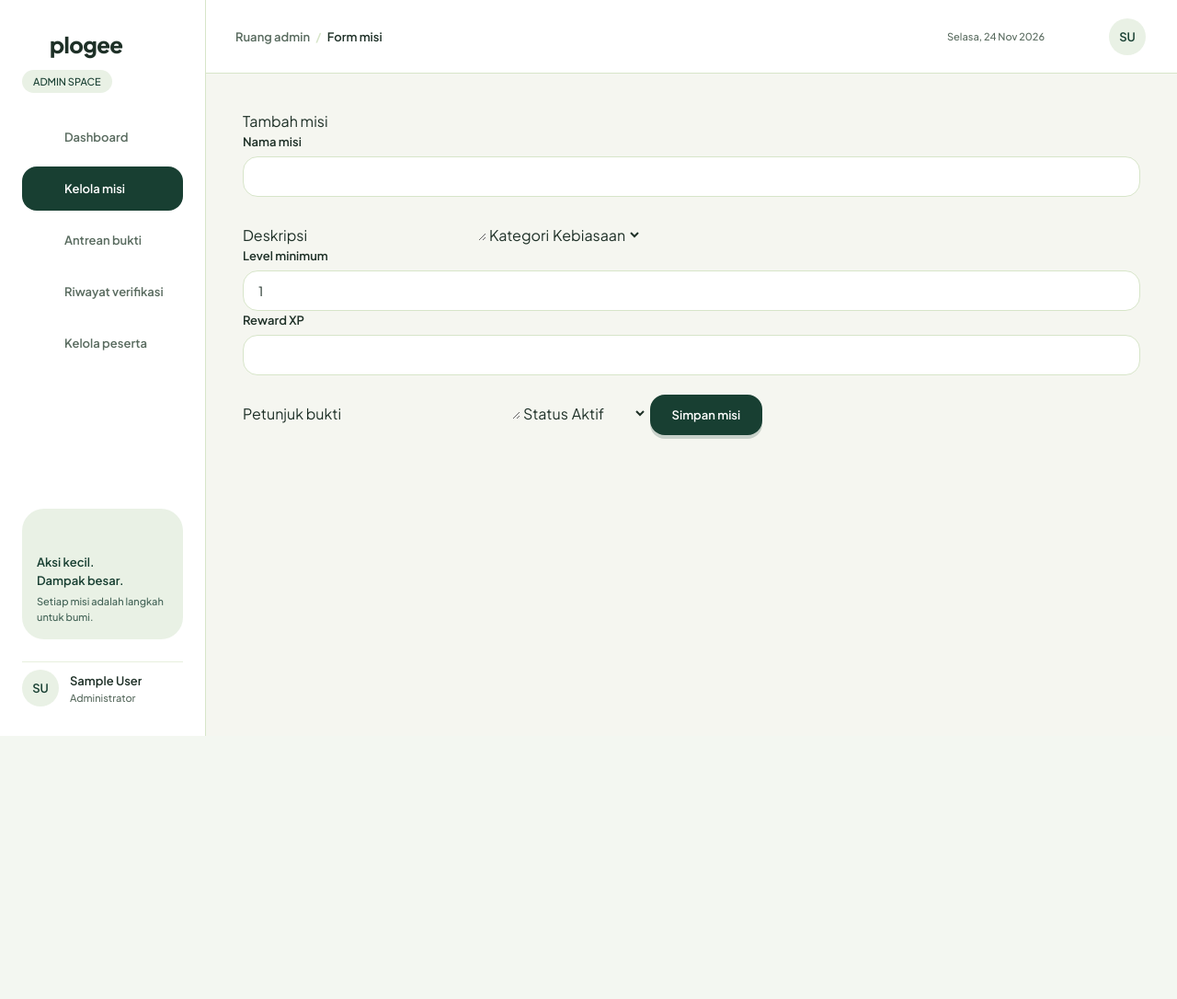
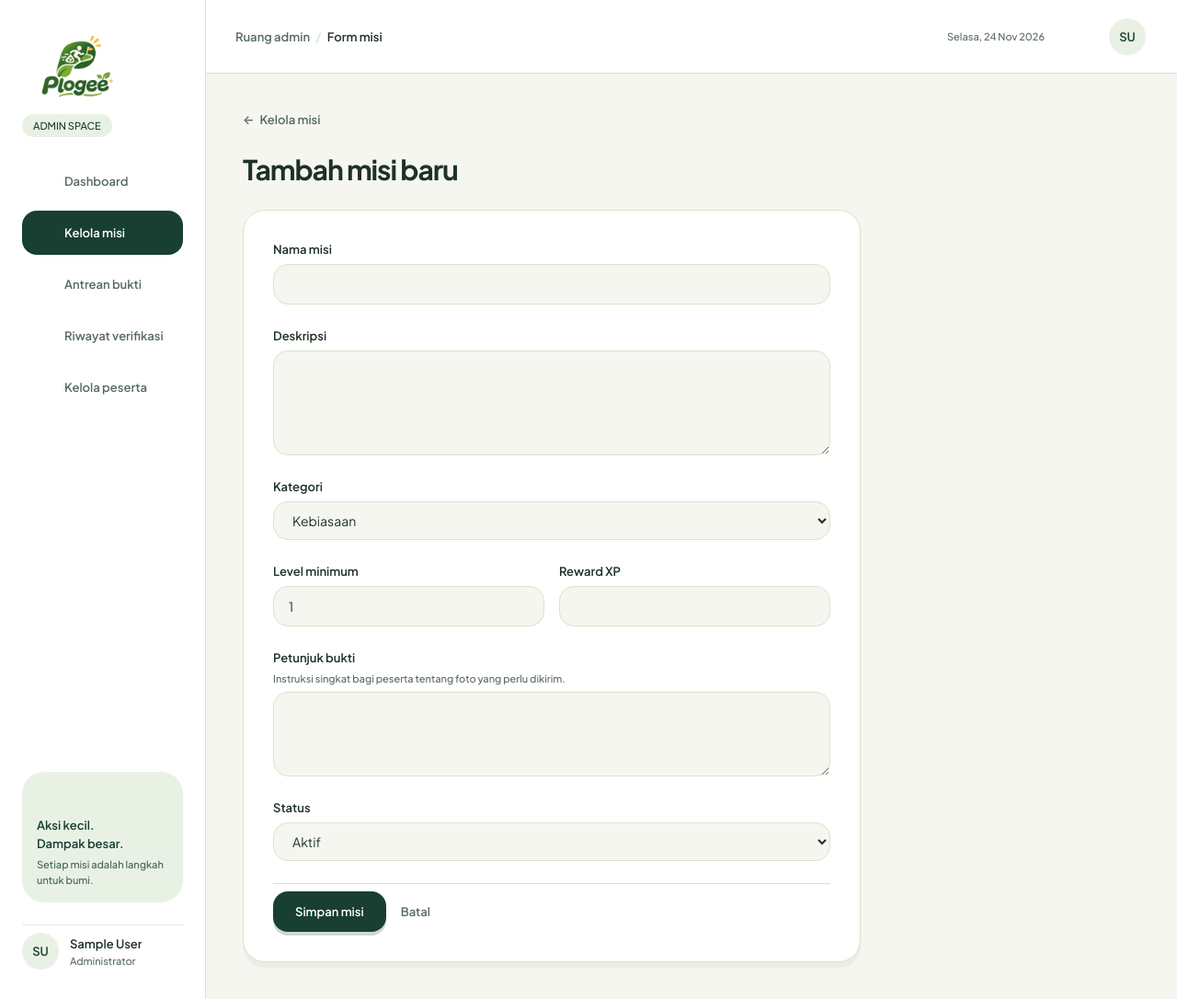
Before and after one commit to Farhanmzkky/Project-Akhir-PAWL, a Laravel app: a page that uses resources/views/layouts/app.blade.php in a window 1280 px wide. Shown: the whole page at 92% size. Before the commit the page ends 800 px from the top, so only its background shows below. Run offline with Laravel 12, Linux system fonts and the light colour scheme; the visitor is signed in with stand-in values (Sample User, id 1); style sheets or scripts are compiled from the project's sources.

Commit message:
feat: add base layout, sidebar component, mission form view, and app logo

```diff
--- a/resources/views/admin/missions/form.blade.php
+++ b/resources/views/admin/missions/form.blade.php
@@ -1,21 +1,114 @@
 @extends('layouts.app')
 @section('title', 'Form misi')
 @section('content')
-<h1>{{ $mission->exists ? 'Edit misi' : 'Tambah misi' }}</h1>
-<form class="panel form-stack" method="POST" action="{{ $mission->exists ? route('admin.missions.update', $mission) : route('admin.missions.store') }}">
-    @csrf @if($mission->exists) @method('PUT') @endif
-    <x-field name="title" label="Nama misi" :value="$mission->title" maxlength="120" />
-    <label>Deskripsi<textarea name="description" required maxlength="3000">{{ old('description', $mission->description) }}</textarea></label>
-    <label>Kategori<select name="category">@foreach(config('gamification.categories') as $category)
-        <option @selected(old('category', $mission->category) === $category)>{{ $category }}</option>
-    @endforeach</select></label>
-    <x-field name="required_level" type="number" label="Level minimum" :value="$mission->required_level ?? 1" min="1" max="5" />
-    <x-field name="xp_reward" type="number" label="Reward XP" :value="$mission->xp_reward" min="1" max="10000" />
-    <label>Petunjuk bukti<textarea name="evidence_instructions" required maxlength="1500">{{ old('evidence_instructions', $mission->evidence_instructions) }}</textarea></label>
-    <label>Status<select name="is_active">
-        <option value="1" @selected(old('is_active', $mission->is_active))>Aktif</option>
-        <option value="0" @selected(!old('is_active', $mission->is_active))>Nonaktif</option>
-    </select></label>
-    <x-action>Simpan misi</x-action>
-</form>
+
+<div class="flex items-center gap-3 mb-6 anim-fade-up">
+    <a href="{{ route('admin.missions.index') }}"
+       class="inline-flex items-center gap-1.5 text-label text-muted hover:text-ink transition-colors group">
+        <span class="transition-transform group-hover:-translate-x-1 duration-200">←</span>
+        Kelola misi
+    </a>
+</div>
+
+<div class="max-w-2xl anim-scale">
+    <h1 class="text-heading text-ink mb-6">{{ $mission->exists ? 'Edit misi' : 'Tambah misi baru' }}</h1>
+
+    <form class="bg-white border border-line rounded-container p-8 shadow-[0_6px_0_rgba(38,62,48,0.05)] flex flex-col gap-6"
+          method="POST"
+          action="{{ $mission->exists ? route('admin.missions.update', $mission) : route('admin.missions.store') }}">
+        @csrf
+        @if($mission->exists) @method('PUT') @endif
+
+        {{-- Nama misi --}}
+        <div class="flex flex-col gap-1.5 anim-fade-up delay-1">
+            <label class="text-label text-ink" for="title">Nama misi</label>
+            <input id="title" name="title" type="text" required maxlength="120"
+                   value="{{ old('title', $mission->title) }}"
+                   class="w-full bg-ivory border border-line text-ink rounded-btn px-4 py-2.5 text-body
+                          focus:outline-none focus:ring-2 focus:ring-forest transition-all">
+            @error('title')
+                <span class="text-caption text-[#903E35]">{{ $message }}</span>
+            @enderror
+        </div>
+
+        {{-- Deskripsi --}}
+        <div class="flex flex-col gap-1.5 anim-fade-up delay-2">
+            <label class="text-label text-ink" for="description">Deskripsi</label>
+            <textarea id="description" name="description" required maxlength="3000" rows="4"
+                      class="w-full bg-ivory border border-line text-ink rounded-2xl px-4 py-3 text-body
+                             focus:outline-none focus:ring-2 focus:ring-forest transition-all resize-y">{{ old('description', $mission->description) }}</textarea>
+            @error('description')
+                <span class="text-caption text-[#903E35]">{{ $message }}</span>
+            @enderror
+        </div>
+
+        {{-- Kategori --}}
+        <div class="flex flex-col gap-1.5 anim-fade-up delay-3">
+            <label class="text-label text-ink" for="category">Kategori</label>
+            <select id="category" name="category"
+                    class="w-full bg-ivory border border-line text-ink rounded-btn px-4 py-2.5 text-body
+                           focus:outline-none focus:ring-2 focus:ring-forest transition-all">
+                @foreach(config('gamification.categories') as $category)
+                    <option @selected(old('category', $mission->category) === $category)>{{ $category }}</option>
+                @endforeach
+            </select>
+        </div>
+
+        {{-- Level minimum & Reward XP (2 kolom) --}}
+        <div class="grid grid-cols-2 gap-4 anim-fade-up delay-4">
+            <div class="flex flex-col gap-1.5">
+                <label class="text-label text-ink" for="required_level">Level minimum</label>
+                <input id="required_level" name="required_level" type="number" required min="1" max="5"
+                       value="{{ old('required_level', $mission->required_level ?? 1) }}"
+                       class="w-full bg-ivory border border-line text-ink rounded-btn px-4 py-2.5 text-body
+                              focus:outline-none focus:ring-2 focus:ring-forest transition-all">
+                @error('required_level')
+                    <span class="text-caption text-[#903E35]">{{ $message }}</span>
+                @enderror
+            </div>
+            <div class="flex flex-col gap-1.5">
+                <label class="text-label text-ink" for="xp_reward">Reward XP</label>
+                <input id="xp_reward" name="xp_reward" type="number" required min="1" max="10000"
+                       value="{{ old('xp_reward', $mission->xp_reward) }}"
+                       class="w-full bg-ivory border border-line text-ink rounded-btn px-4 py-2.5 text-body
+                              focus:outline-none focus:ring-2 focus:ring-forest transition-all">
+                @error('xp_reward')
+                    <span class="text-caption text-[#903E35]">{{ $message }}</span>
+                @enderror
+            </div>
+        </div>
+
+        {{-- Petunjuk bukti --}}
+        <div class="flex flex-col gap-1.5 anim-fade-up delay-5">
+            <label class="text-label text-ink" for="evidence_instructions">Petunjuk bukti</label>
+            <small class="text-caption text-muted -mt-0.5">Instruksi singkat bagi peserta tentang foto yang perlu dikirim.</small>
+            <textarea id="evidence_instructions" name="evidence_instructions" required maxlength="1500" rows="3"
+                      class="w-full bg-ivory border border-line text-ink rounded-2xl px-4 py-3 text-body
+                             focus:outline-none focus:ring-2 focus:ring-forest transition-all resize-y">{{ old('evidence_instructions', $mission->evidence_instructions) }}</textarea>
+            @error('evidence_instructions')
+                <span class="text-caption text-[#903E35]">{{ $message }}</span>
+            @enderror
+        </div>
+
+        {{-- Status --}}
+        <div class="flex flex-col gap-1.5 anim-fade-up delay-6">
+            <label class="text-label text-ink" for="is_active">Status</label>
+            <select id="is_active" name="is_active"
+                    class="w-full bg-ivory border border-line text-ink rounded-btn px-4 py-2.5 text-body
+                           focus:outline-none focus:ring-2 focus:ring-forest transition-all">
+                <option value="1" @selected(old('is_active', $mission->is_active))>Aktif</option>
+                <option value="0" @selected(!old('is_active', $mission->is_active))>Nonaktif</option>
+            </select>
+        </div>
+
+        {{-- Actions --}}
+        <div class="flex items-center gap-4 pt-2 border-t border-line anim-fade-up delay-7">
+            <x-action>Simpan misi</x-action>
+            <a href="{{ route('admin.missions.index') }}"
+               class="text-label text-muted hover:text-ink transition-colors">
+                Batal
+            </a>
+        </div>
+    </form>
+</div>
 @endsection
--- a/resources/views/components/sidebar.blade.php
+++ b/resources/views/components/sidebar.blade.php
@@ -15,9 +15,8 @@
 
 <aside class="w-[224px] bg-white border-r border-line flex flex-col px-6 py-8 min-h-screen shrink-0">
     <!-- Brand -->
-    <a class="inline-flex items-center gap-2.5 text-2xl font-extrabold tracking-tight text-ink" href="{{ route('home') }}">
-        <i class="glyph leaf w-8 h-8 text-forest" aria-hidden="true"></i>
-        <span>plogee</span>
+    <a class="inline-flex items-center" href="{{ route('home') }}">
+        <img src="{{ asset('images/logo.png') }}" alt="Plogee" class="h-20 w-auto object-contain">
     </a>
 
     <!-- Space badge -->
--- a/resources/views/layouts/app.blade.php
+++ b/resources/views/layouts/app.blade.php
@@ -71,9 +71,8 @@
 @else
     <!-- Public Header (Guest) -->
     <header class="h-20 bg-white border-b border-line px-6 lg:px-12 flex items-center justify-between">
-        <a class="inline-flex items-center gap-2.5 text-2xl font-extrabold tracking-tight text-ink" href="{{ route('landing') }}">
-            <i class="glyph leaf w-8 h-8 text-forest" aria-hidden="true"></i>
-            <span>plogee</span>
+        <a class="inline-flex items-center" href="{{ route('landing') }}">
+            <img src="{{ asset('images/logo.png') }}" alt="Plogee" class="h-16 w-auto object-contain">
         </a>
         <nav class="flex items-center gap-4">
             <a href="{{ route('login') }}" class="text-label text-forest hover:text-forest-hover px-4 py-2">Masuk</a>
```
Also changed, not shown: public/images/logo.png (added).
